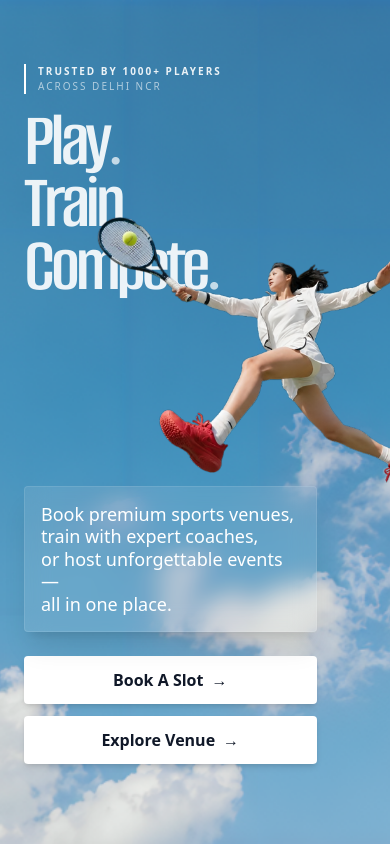
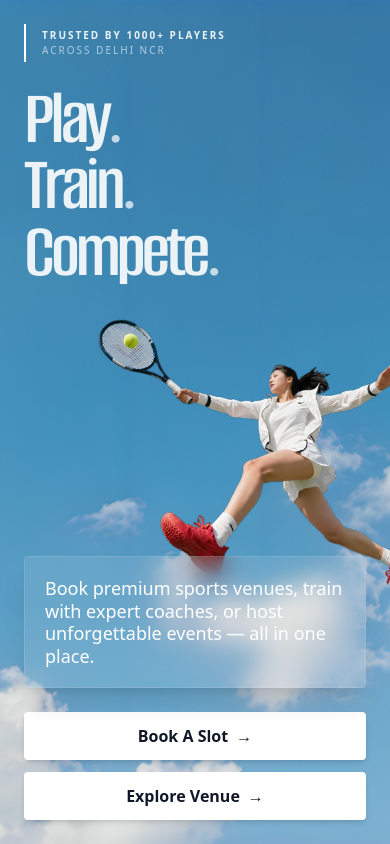
Before and after one commit to nixen-rohit/Smash2play, a Next.js app: page / in a window 390 px wide. Shown: the top 844 px of the page. Built offline with nearby package versions, Linux system fonts and the light colour scheme.

Commit message:
responsive2

```diff
--- a/app/layout.tsx
+++ b/app/layout.tsx
@@ -12,7 +12,7 @@ export default function RootLayout({
 }>) {
   return (
     <html lang="en" className={`h-full antialiased`}>
-      <body className="min-h-full w-full">{children}</body>
+      <body className="h-screen w-full">{children}</body>
     </html>
   );
 }
--- a/app/page.tsx
+++ b/app/page.tsx
@@ -7,7 +7,7 @@ import Carousel from "@/components/Carousel";
 
 const page = () => {
   return (
-    <div className="h-screen w-full bg-zinc-100 text-black">
+    <div className="min-h-screen w-full">
 
       <Hero />
       <Carousel />
--- a/components/Hero.tsx
+++ b/components/Hero.tsx
@@ -5,9 +5,10 @@ import Image from "next/image";
 
 const TennisHero = () => {
   return (
-    <section className="relative h-screen w-full overflow-hidden">
+    /* The parent is now a Grid. Everything inside will stack in row 1, col 1 */
+    <section className="grid min-h-screen w-full grid-cols-1 grid-rows-1 overflow-hidden">
       {/* 1. Background Layer */}
-      <div className="absolute inset-0 z-0">
+      <div className="col-start-1 row-start-1 h-full w-full">
         <Image
           src="/Img/hero-bg.png"
           alt="Sky Background"
@@ -17,63 +18,72 @@ const TennisHero = () => {
         />
       </div>
 
-      {/* 2. Headline Layer */}
-      <div className="relative z-10 flex h-full flex-col justify-start mt-16 md:mt-24 lg:mt-15 px-6 md:px-10 lg:px-20">
-        {/* Trusted By Badge */}
-        <div className="mb-4">
-          <p className="text-[10px] md:text-xs font-semibold text-white/90 tracking-[0.2em] uppercase border-l-2 border-white pl-3">
+      {/* 2. Content Layer (Text, Player, Card) */}
+      <div className="col-start-1 row-start-1 z-10 flex flex-col justify-between p-6 md:p-12 lg:p-20">
+        {/* Top Section: Trusted Badge & Headline */}
+        <header>
+          <div className="mb-6">
+            <p className="border-l-2 border-white py-1 pl-4 text-[10px] font-semibold uppercase tracking-[0.2em] text-white/90 md:text-xs">
               Trusted by 1000+ players <br />
-            <span className="text-white/60 font-normal">Across Delhi NCR</span>
+              <span className="font-normal text-white/60">
+                Across Delhi NCR
+              </span>
             </p>
           </div>
 
-        {/* TABLET CHANGE: Changed md:hidden to lg:hidden to keep words stacked on tablets */}
-        <h1 className="text-[20vw] md:text-[16vw] lg:text-[15vw] 2xl:text-[16vw] font-[AlumSemibold] leading-[0.8] md:leading-[0.9] lg:leading-[.8] tracking-tighter text-white/90">
+          <h1 className="text-[20vw] font-[AlumSemibold] leading-[0.85] tracking-tighter text-white/90 md:text-[16vw] lg:text-[14vw] xl:text-[12vw]">
             Play<span className="text-white/70">.</span>
             <br className="lg:hidden" />
             Train<span className="text-white/70">.</span>
             <br />
             Compete<span className="text-white/70">.</span>
           </h1>
+        </header>
+
+        {/* Bottom Section: Text Card & Buttons */}
+        <div className="mt-auto max-w-xl space-y-6 lg:max-w-lg">
+          <div className="rounded-sm border border-white/10 bg-white/10 p-5 shadow-xl backdrop-blur-md md:p-8 lg:p-6">
+            <p className="text-lg font-medium leading-tight text-white md:text-3xl lg:text-xl">
+              Book premium sports venues, train with expert coaches, or host
+              unforgettable events — all in one place.
+            </p>
           </div>
 
-      {/* 3. Floating Player */}
+          <div className="flex flex-col gap-3 sm:flex-row lg:flex-row md:gap-4">
+            <button className="group flex h-12 items-center justify-center gap-2 whitespace-nowrap rounded-sm bg-white px-8 font-bold text-gray-900 shadow-md transition hover:bg-gray-100 md:h-16 md:text-xl lg:h-12 lg:text-base">
+              Book A Slot
+              <span className="transition-transform group-hover:translate-x-1">
+                &rarr;
+              </span>
+            </button>
+            <button className="group flex h-12 items-center justify-center gap-2 whitespace-nowrap rounded-sm bg-white px-8 font-bold text-gray-900 shadow-md transition hover:bg-gray-100 md:h-16 md:text-xl lg:h-12 lg:text-base">
+              Explore Venue
+              <span className="transition-transform group-hover:translate-x-1">
+                &rarr;
+              </span>
+            </button>
+          </div>
+        </div>
+      </div>
+
+      {/* 3. Floating Player Layer */}
+      {/* We use 'pointer-events-none' so the player doesn't block button clicks */}
+      <div className="pointer-events-none col-start-1 row-start-1 flex items-center justify-end overflow-hidden pt-20">
         <motion.div
-        /* TABLET CHANGE: Adjusted md:right and md:h for tablet portrait scaling */
-        className="absolute top-37 right-[-10%] md:right-0 lg:right-[5%] z-20 h-[50vh] md:h-[70vh] lg:h-[80vh] w-[90vw] md:w-[80vw] lg:w-[60vw]"
-        animate={{ y: [0, -15, 0] }}
+          className="h-[60vh] w-[90vw] md:h-[75vh] md:w-[70vw] lg:h-[85vh] lg:w-[55vw]"
+          animate={{ y: [0, -20, 0] }}
           transition={{ duration: 6, repeat: Infinity, ease: "easeInOut" }}
         >
+          <div className="relative h-full w-full translate-x-10 lg:translate-x-0">
             <Image
               src="/Img/play.png"
               alt="Tennis Player Jumping"
               fill
-          className="object-contain"
+              className="object-contain object-right"
               priority
             />
+          </div>
         </motion.div>
-
-      {/* 4. Text Card & Buttons Layer */}
-      <div className="absolute left-6 md:left-10 lg:left-20 bottom-20 md:bottom-12 lg:bottom-15 2xl:bottom-18 z-30 flex flex-col gap-6 max-w-[75%]">
-        <div className="rounded-sm bg-white/10 p-4 md:p-8 lg:p-6 shadow-xl backdrop-blur-md border border-white/10">
-          <p className="text-lg md:text-3xl lg:text-lg font-medium leading-tight md:leading-snug text-white">
-            Book premium sports venues, <br /> train with expert coaches,
-            <br/> or host unforgettable events —
-            <br />
-            all in one place.
-          </p>
-        </div>
-
-        {/* TABLET CHANGE: flex-col maintained through md, sm:flex-row changed to lg:flex-row
-            This ensures buttons stay stacked on tablet but go side-by-side on desktop */}
-        <div className="flex flex-col lg:flex-row gap-3">
-          <button className="flex items-center justify-center gap-2 px-6 h-12 md:h-16 lg:h-12 bg-white text-gray-900 font-bold md:text-xl lg:text-base rounded-sm shadow-md hover:bg-gray-100 transition whitespace-nowrap">
-            Book A Slot <span>&rarr;</span>
-          </button>
-          <button className="flex items-center justify-center gap-2 px-6 h-12 md:h-16 lg:h-12 bg-white text-gray-900 font-bold md:text-xl lg:text-base rounded-sm shadow-md hover:bg-gray-100 transition whitespace-nowrap">
-            Explore Venue <span>&rarr;</span>
-          </button>
-        </div>
       </div>
     </section>
   );
```
Lines whose indentation alone changed are shown as unchanged.
